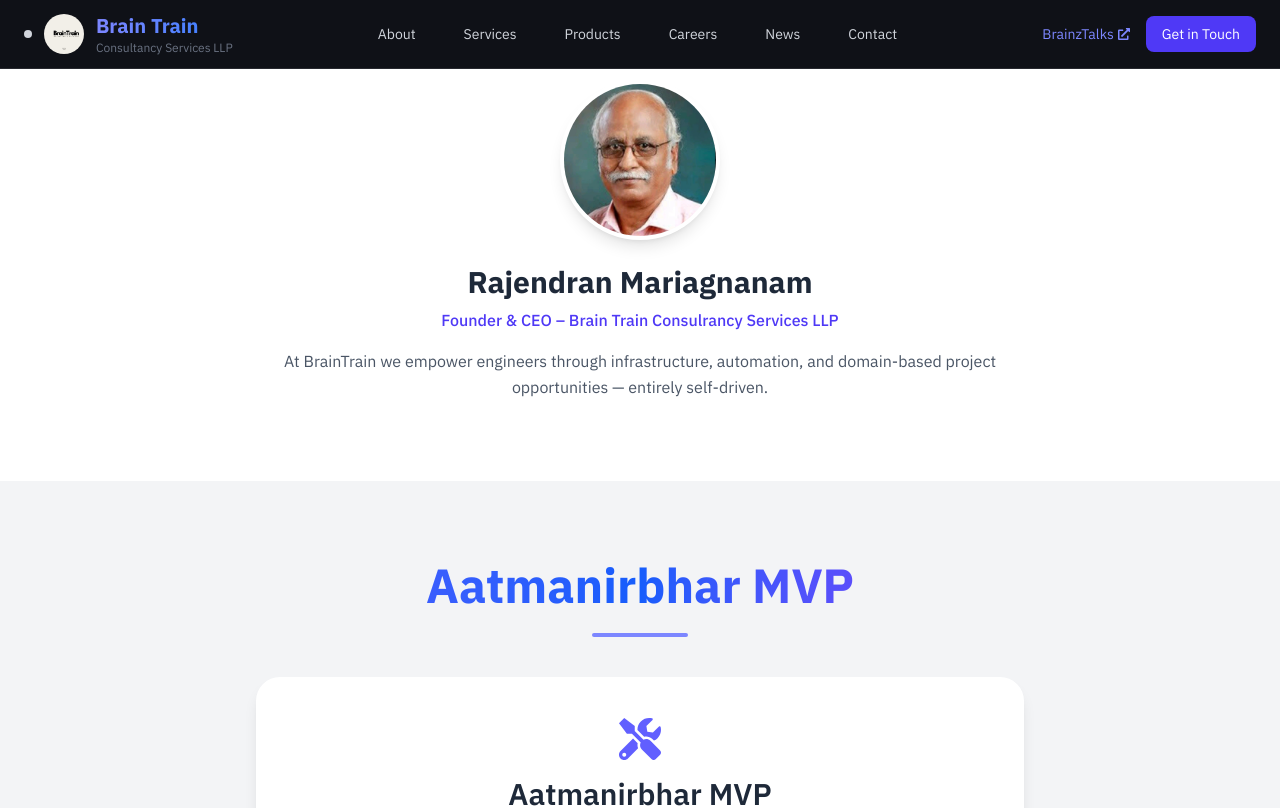
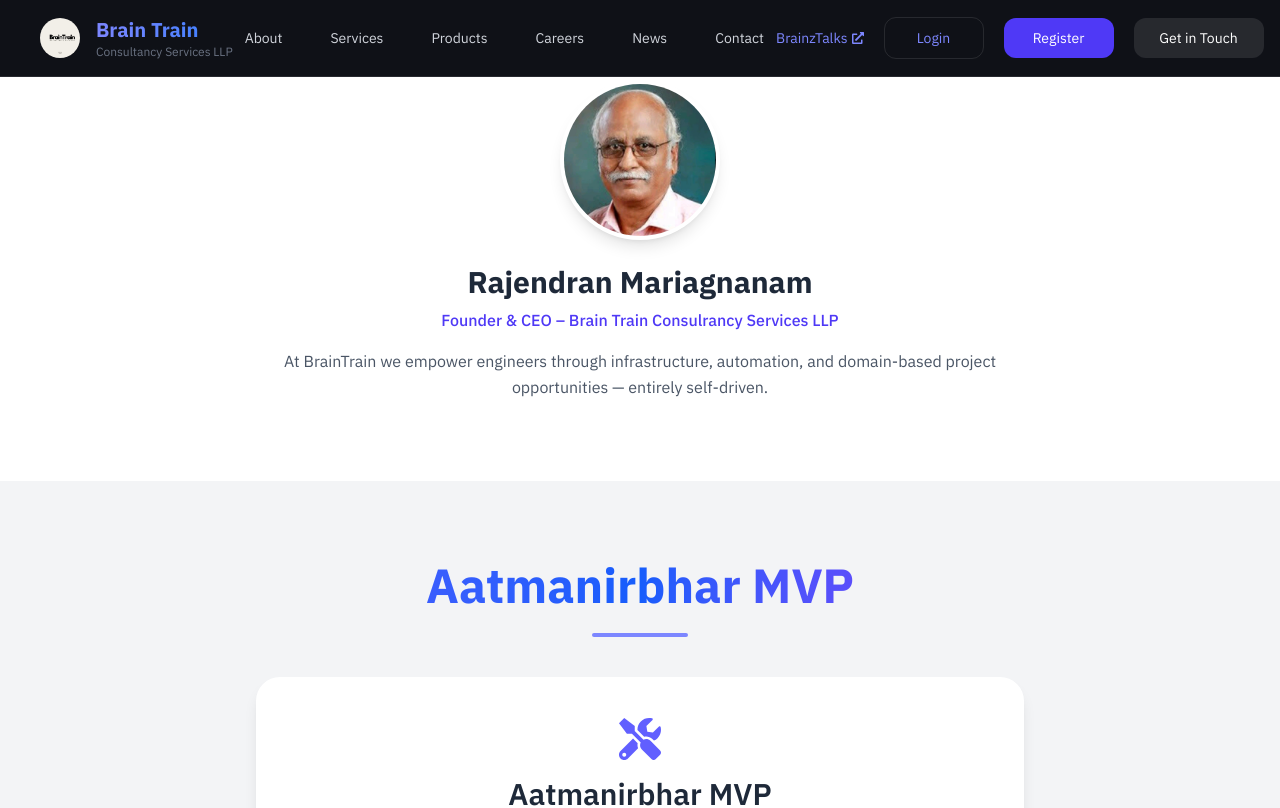
Before and after one commit to Brain-Train-Consultancy-services-LLP/Frontend-ui-ux-code, a Next.js app: page /mvps in a window 1280 px wide. Shown: the top 808 px of the page. Built offline with nearby package versions, Linux system fonts and the light colour scheme.

Commit message:
sign up and login button added

```diff
--- a/components/Header.tsx
+++ b/components/Header.tsx
@@ -43,6 +43,7 @@
     };
 
     window.addEventListener("scroll", handleScroll);
+
     return () => window.removeEventListener("scroll", handleScroll);
   }, []);
 
@@ -72,6 +73,7 @@
     if (!isMenuOpen || !drawerRef.current) return;
 
     const drawer = drawerRef.current;
+
     const focusables = drawer.querySelectorAll<HTMLElement>(
       "a, button, [tabindex]:not([tabindex='-1'])"
     );
@@ -96,6 +98,7 @@
     };
 
     document.addEventListener("keydown", handleKeyDown);
+
     return () => document.removeEventListener("keydown", handleKeyDown);
   }, [isMenuOpen]);
 
@@ -107,11 +110,11 @@
         ${hideHeader ? "-translate-y-full" : "translate-y-0"}
         bg-[#0f1117] border-b border-[#1e2535]`}
       >
-        <div className="max-w-7xl mx-auto flex items-center justify-between px-6 py-3">
+        <div className="max-w-[1400px] mx-auto flex items-center justify-between px-10 py-4">
 
           {/* LOGO */}
-          <Link href="/" className="flex items-center gap-3">
-          <div className="p-1 rounded-full bg-gray-300"></div>
+         <Link href="/" className="flex items-center gap-4 shrink-0">
+
             <div className="relative w-10 h-10">
               <Image
                 src={Logo}
@@ -121,11 +124,11 @@
               />
             </div>
 
-
             <div className="leading-tight">
               <p className="text-xl font-extrabold bg-gradient-to-r from-indigo-400 to-blue-500 bg-clip-text text-transparent">
                 Brain Train
               </p>
+
               <p className="text-xs text-gray-500">
                 Consultancy Services LLP
               </p>
@@ -146,7 +149,7 @@
           </nav>
 
           {/* RIGHT SIDE */}
-          <div className="flex items-center gap-4">
+          <div className="flex items-center gap-5">
 
             {/* BrainzTalks */}
             <a
@@ -158,18 +161,39 @@
               BrainzTalks <FaExternalLinkAlt size={12} />
             </a>
 
+            {/* LOGIN */}
+            <a
+              href="https://brainztalks.com/auth/login"
+              target="_blank"
+              rel="noopener noreferrer"
+              className="hidden lg:flex items-center justify-center min-w-[100px] text-sm px-5 py-2.5 border border-indigo-500 text-indigo-400 rounded-xl hover:bg-indigo-500 hover:text-white transition"
+            >
+              Login
+            </a>
+
+            {/* REGISTER */}
+            <a
+              href="https://brainztalks.com/auth/register"
+              target="_blank"
+              rel="noopener noreferrer"
+              className="hidden lg:flex items-center justify-center min-w-[110px] text-sm px-5 py-2.5 bg-indigo-600 text-white rounded-xl hover:bg-indigo-500 transition"
+            >
+              Register
+            </a>
+
             {/* CTA */}
             <Link
               href="/contact"
-              className="hidden lg:block text-sm px-4 py-2 bg-indigo-600 text-white rounded-lg hover:bg-indigo-500 transition"
+              className="hidden lg:flex items-center justify-center min-w-[130px] text-sm px-5 py-2.5 bg-white/10 text-white rounded-xl hover:bg-white/20 transition"
             >
               Get in Touch
             </Link>
 
             {/* MOBILE BUTTON */}
             <button
-              className="md:hidden p-2 text-[#8892a4] hover:text-white"
+              className="lg:hidden p-2 text-[#8892a4] hover:text-white"
               onClick={() => setIsMenuOpen(true)}
+              aria-label="Open Menu"
             >
               <FaBars size={20} />
             </button>
@@ -180,7 +204,7 @@
       {/* BACKDROP */}
       {isMenuOpen && (
         <div
-          className="fixed inset-0 bg-black/40 z-40 lg:hidden"
+          className="fixed inset-0 bg-black/50 z-40 lg:hidden"
           onClick={() => setIsMenuOpen(false)}
         />
       )}
@@ -188,44 +212,75 @@
       {/* MOBILE DRAWER */}
       <div
         ref={drawerRef}
-        className={`fixed top-0 right-0 h-full w-full bg-[#0f1117] border-b border-[#1e2535]  shadow-2xl z-50 transform transition-transform duration-300 lg:hidden
+        className={`fixed top-0 right-0 h-full w-full bg-[#0f1117]
+        shadow-2xl z-50 transform transition-transform duration-300 lg:hidden
         ${isMenuOpen ? "translate-x-0" : "translate-x-full"}`}
       >
+
         {/* TOP */}
-        <div className="flex justify-between items-center px-6 py-4 border-b border-gray-200">
-          <span className="font-semibold">Menu</span>
+        <div className="flex justify-between items-center px-6 py-4 border-b border-[#1e2535]">
+          <span className="font-semibold text-white text-lg">
+            Menu
+          </span>
 
-          <button onClick={() => setIsMenuOpen(false)}>
-            <FaTimes />
+          <button
+            onClick={() => setIsMenuOpen(false)}
+            className="text-gray-300 hover:text-white"
+            aria-label="Close Menu"
+          >
+            <FaTimes size={20} />
           </button>
         </div>
 
         {/* LINKS */}
         <nav className="flex flex-col px-6 py-6">
+
           {PUBLIC_NAV.map((item) => (
             <Link
               key={item.name}
               href={item.href}
               onClick={() => setIsMenuOpen(false)}
-              className="py-3 border-b border-gray-200 text-gray-300 hover:text-indigo-600"
+              className="py-4 border-b border-[#1e2535] text-gray-300 hover:text-indigo-400 transition"
             >
               {item.name}
             </Link>
           ))}
 
-          {/* BrainzTalks Mobile */}
+          {/* LOGIN */}
+          <a
+            href="https://brainztalks.com/auth/login"
+            target="_blank"
+            rel="noopener noreferrer"
+            className="py-4 border-b border-[#1e2535] text-gray-300 hover:text-indigo-400 transition"
+          >
+            Login
+          </a>
+
+          {/* REGISTER */}
+          <a
+            href="https://brainztalks.com/auth/register"
+            target="_blank"
+            rel="noopener noreferrer"
+            className="py-4 border-b border-[#1e2535] text-gray-300 hover:text-indigo-400 transition"
+          >
+            Register
+          </a>
+
+          {/* BrainzTalks */}
           <a
             href="https://brainztalks.com"
             target="_blank"
-            className="py-3 text-indigo-600"
+            rel="noopener noreferrer"
+            className="py-4 border-b border-[#1e2535] text-indigo-400 hover:text-indigo-300 transition"
           >
             BrainzTalks ↗
           </a>
 
+          {/* CONTACT BUTTON */}
           <Link
             href="/contact"
             onClick={() => setIsMenuOpen(false)}
-            className="mt-4 text-center py-2 bg-indigo-600 text-white rounded-lg"
+            className="mt-6 text-center py-3 bg-indigo-600 text-white rounded-lg hover:bg-indigo-500 transition"
           >
             Get in Touch
           </Link>
```
